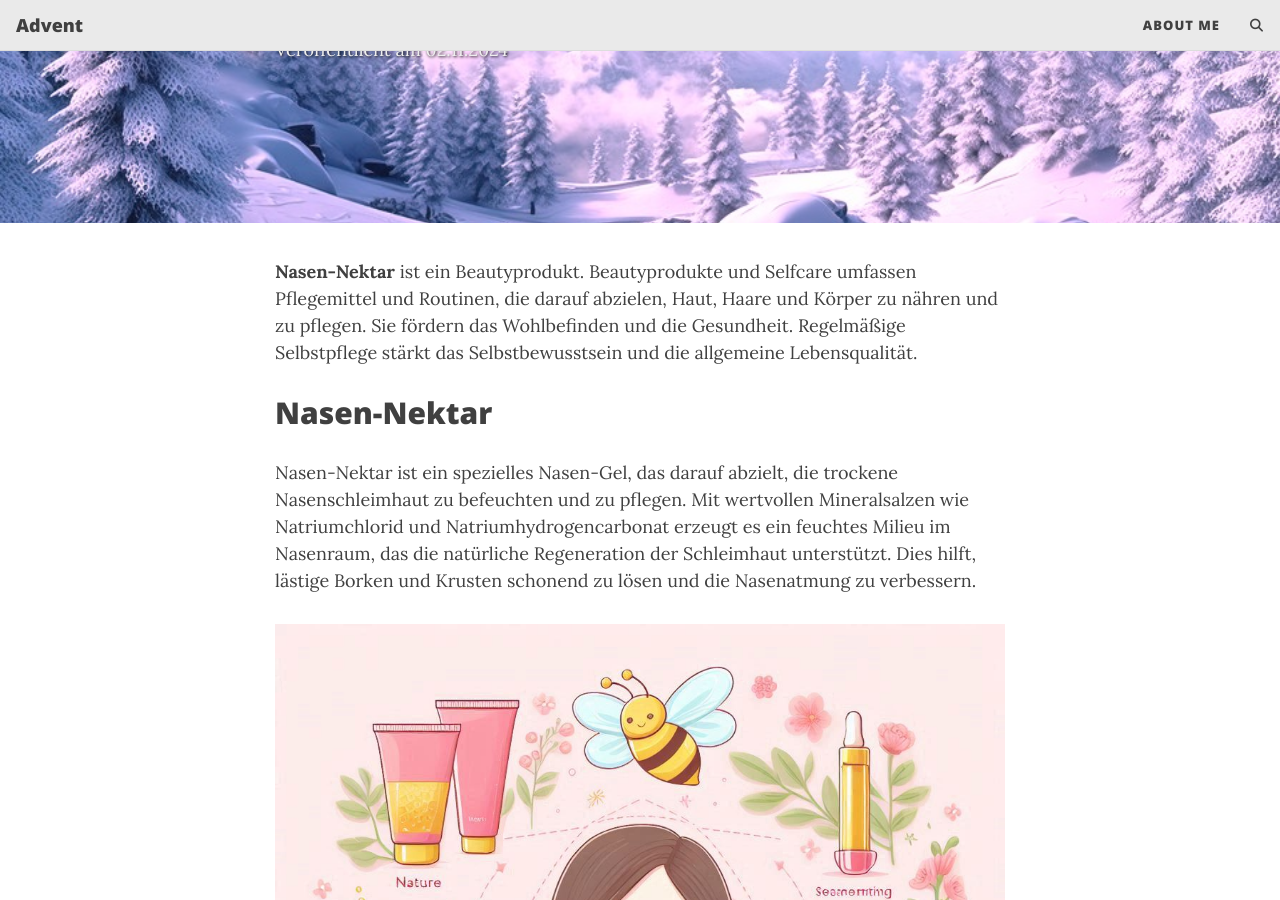
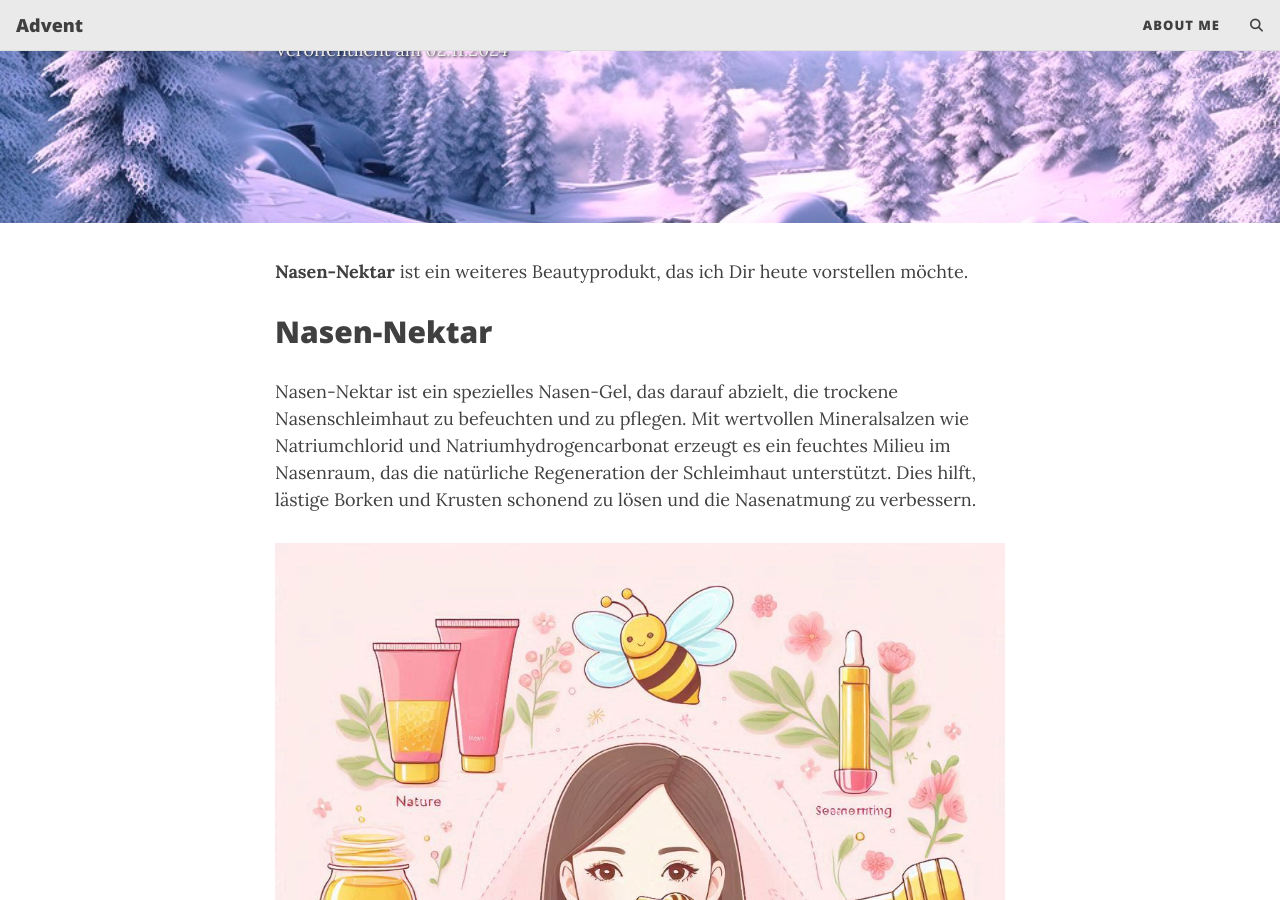
Before and after one commit to taskoj/adfi, a Jekyll site: the page built from _posts/2024-11-02-Nasennektar copy.md, in a window 1280 px wide and 900 px high, scrolled down 376 px. Built offline with Jekyll 4.4.1, drawn with Linux system fonts in a browser that asks for light colours; comment, search, counter and statistics services are not loaded.

Commit message:
Postupdates

```diff
--- a/_posts/2024-11-02-Nasennektar copy.md
+++ b/_posts/2024-11-02-Nasennektar copy.md
@@ -8,7 +8,7 @@ tags: [Beautyprodukte, Selfcare, Nasen-Nektar]
 author: Arnd
 ---
 
-**Nasen-Nektar** ist ein Beautyprodukt. Beautyprodukte und Selfcare umfassen Pflegemittel und Routinen, die darauf abzielen, Haut, Haare und Körper zu nähren und zu pflegen. Sie fördern das Wohlbefinden und die Gesundheit. Regelmäßige Selbstpflege stärkt das Selbstbewusstsein und die allgemeine Lebensqualität.
+**Nasen-Nektar** ist ein weiteres Beautyprodukt, das ich Dir heute vorstellen möchte.
 
 ## Nasen-Nektar
 
```
Also changed, not shown: _posts/2024-11-03-Schulterschimmer copy.md (+1 -1 lines), _posts/2024-11-04-Ellbogenelixier.md (+1 -1 lines), _posts/2024-11-05-Zehenzuckerguss.md (+1 -1 lines).
